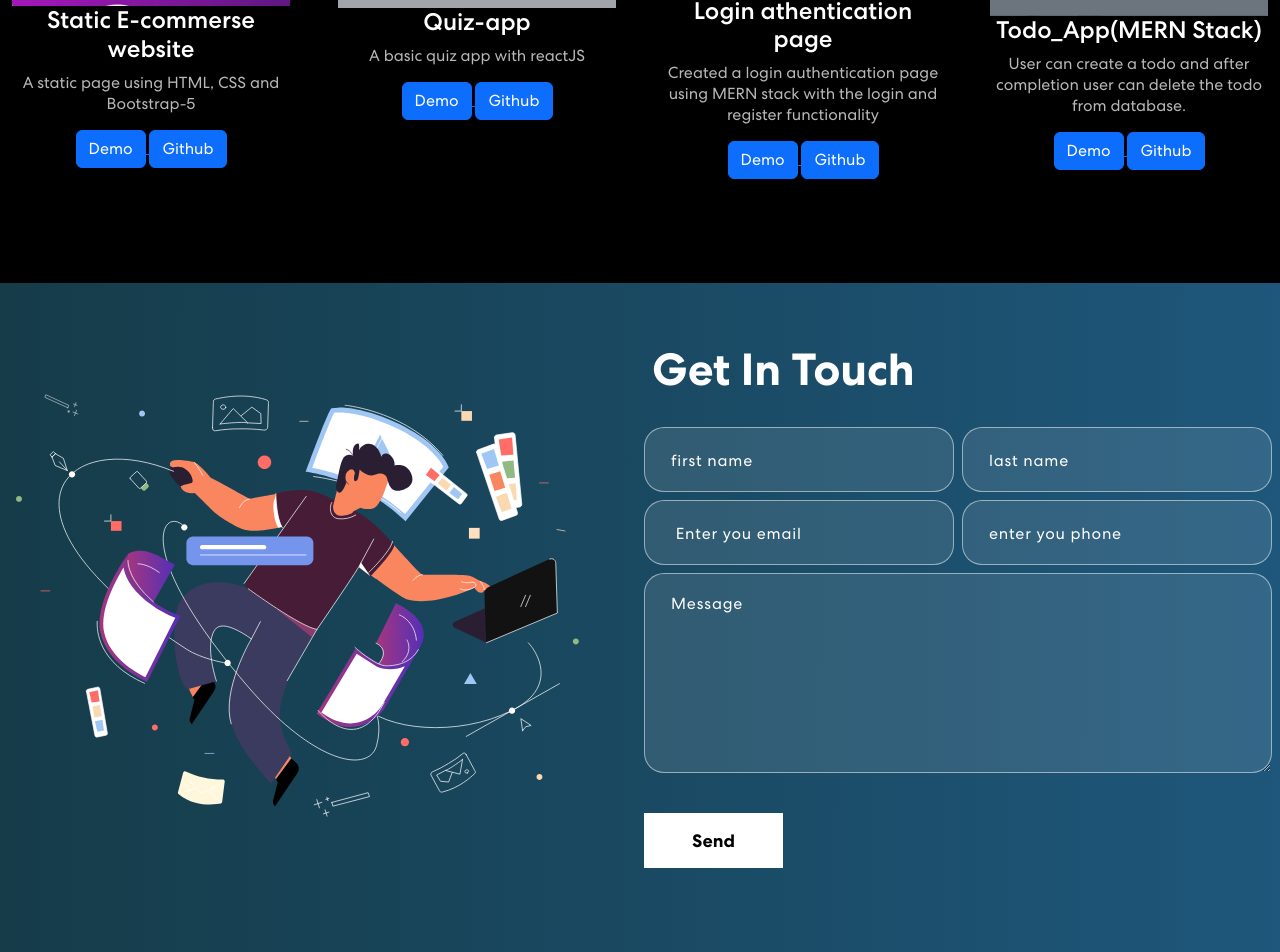
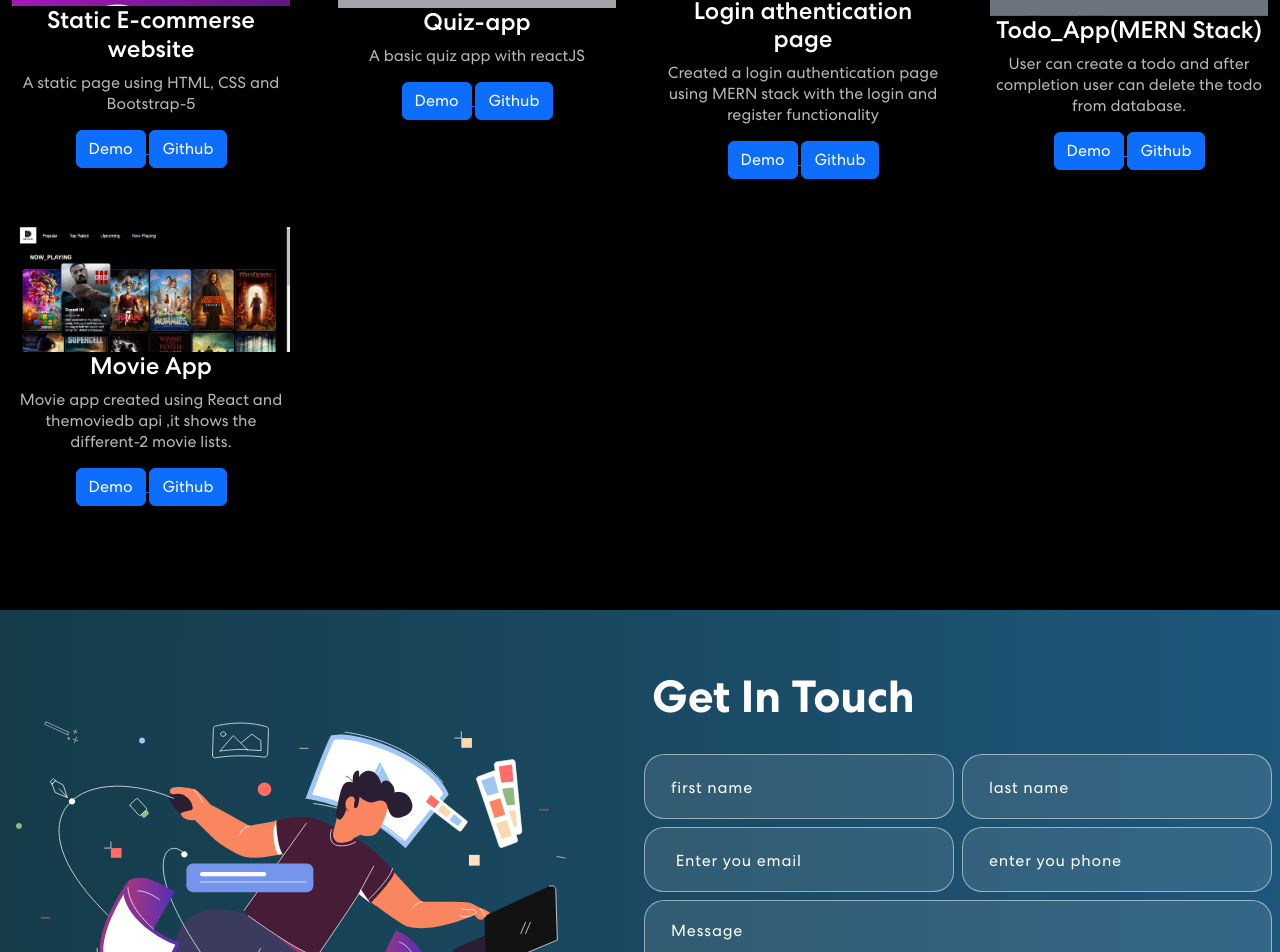
Before and after one commit to saurabh222132/portFolio-2, a React (Create React App) app: page / in a window 1280 px wide. Shown: the part 2336-3288 px from the top of the page. Built offline with nearby package versions, Linux system fonts and the light colour scheme.

Commit message:
adding 5th project

```diff
--- a/src/Components/projects/projectData.js
+++ b/src/Components/projects/projectData.js
@@ -2,6 +2,7 @@ import projectImg1 from "./project-Image/project-img1.png";
 import projectImg2 from "./project-Image/project-img2.png";
 import projectImg3 from "./project-Image/project-img3.png";
 import projectImg4 from "./project-Image/project-img4.JPG";
+import projectImg5 from "./project-Image/project-img5.JPG";
 
 const ProjectData = [
   {
@@ -36,6 +37,14 @@ const ProjectData = [
     githublink:
       "https://github.com/saurabh222132/FullStack-todo-app-frontend_backend",
   },
+  {
+    title: "Movie App ",
+    description:
+      "Movie app created using React and themoviedb api ,it shows the different-2 movie lists.",
+    imgUrl: projectImg5,
+    demolink: "https://main--comforting-capybara-9f0bcc.netlify.app/",
+    githublink: "https://github.com/saurabh222132/Movie_app",
+  },
 ];
 
 export default ProjectData;
```
Also changed, not shown: ReadMe.txt, src/Components/projects/project-Image/project-img5.JPG (added).
